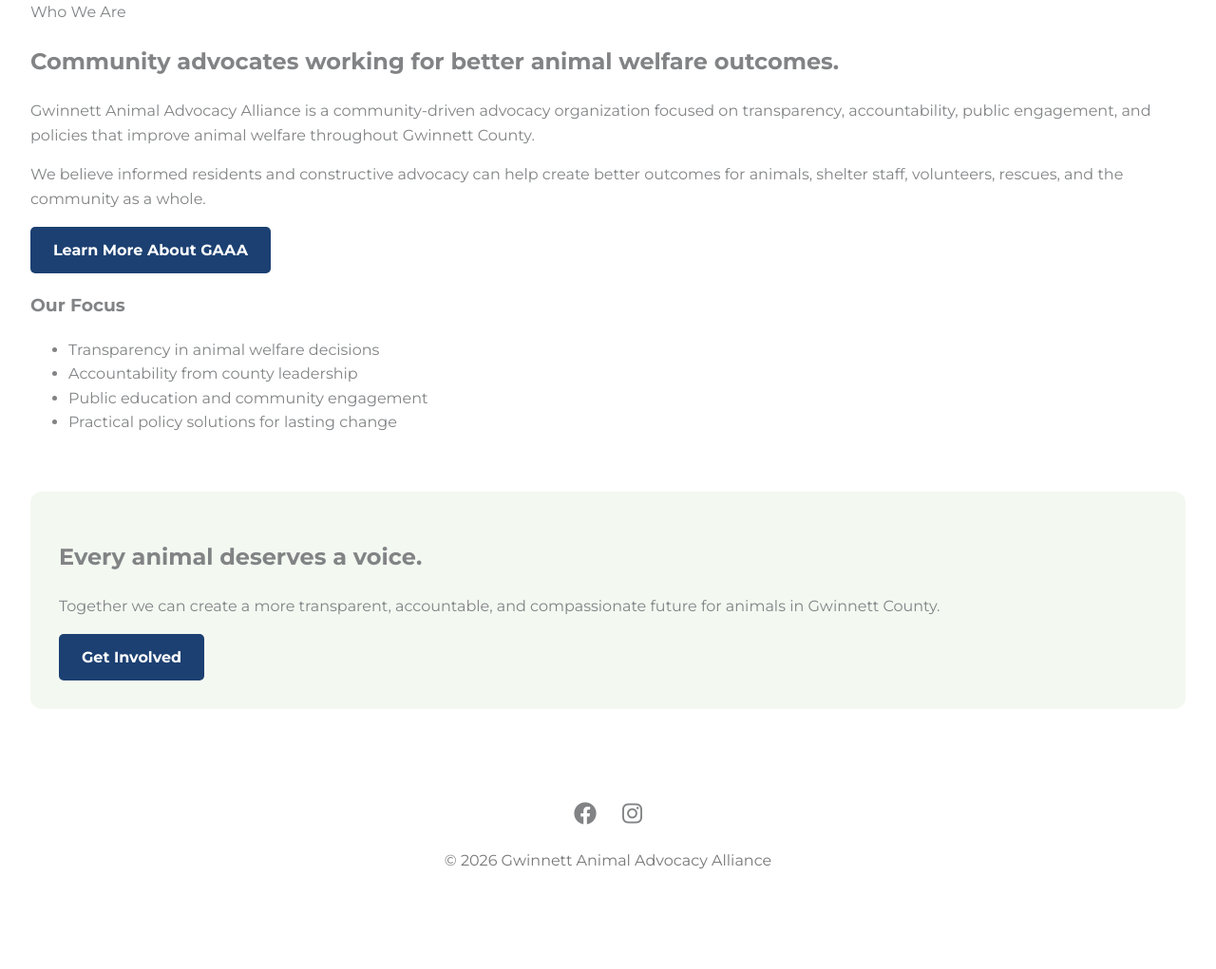
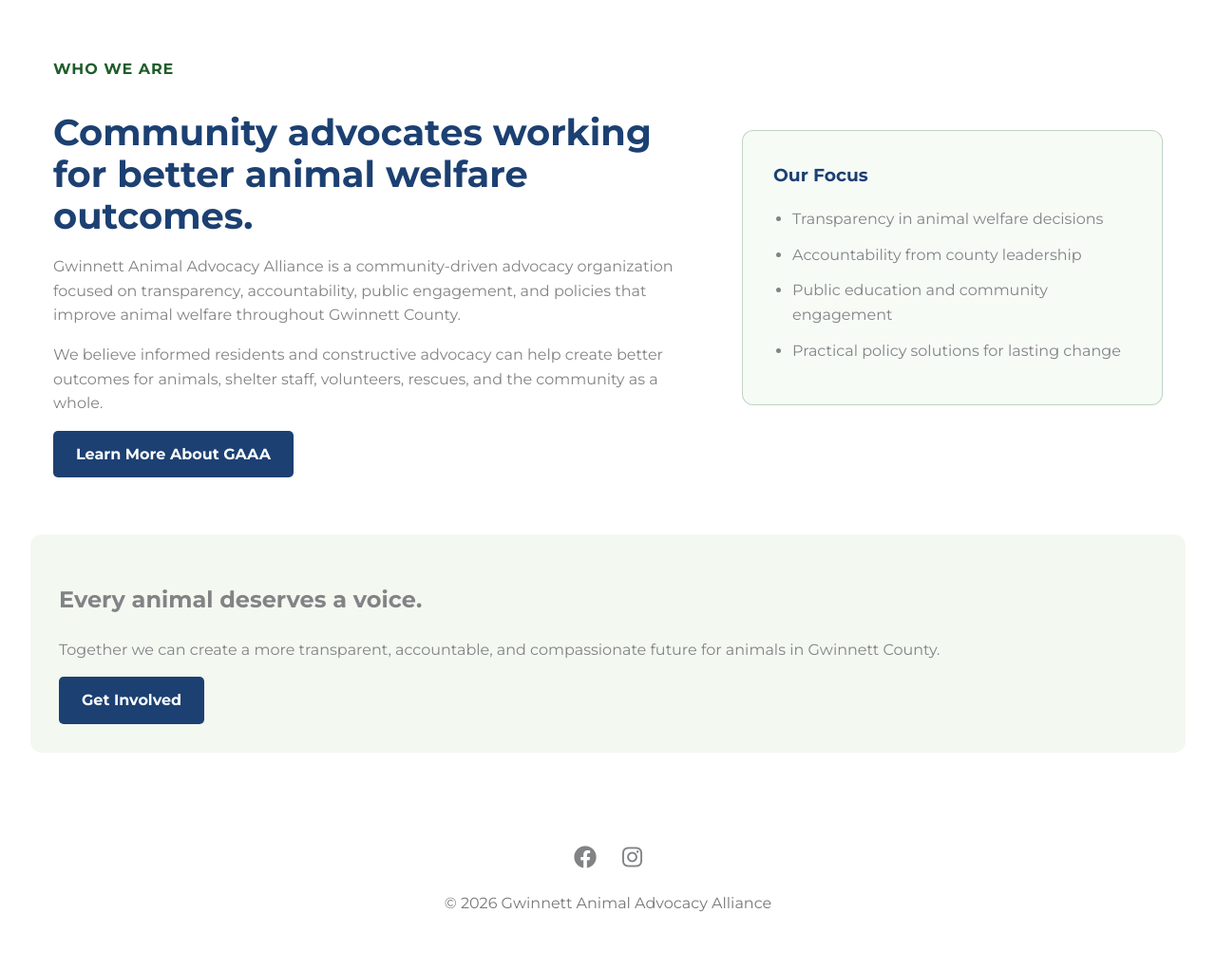
Before and after one commit to whitleybacon/gwinnett-animal-advocacy-alliance, a Jekyll site: the page built from index.html, in a window 1280 px wide. Shown: the part 2289-3310 px from the top of the page at 95% size. Built offline with Jekyll 4.4.1, drawn with Linux system fonts in a browser that asks for light colours; before the commit the page ends 3264 px from its top, so only the background shows below that.

Commit message:
Update default.html

```diff
--- a/_layouts/default.html
+++ b/_layouts/default.html
@@ -615,6 +615,60 @@
             margin: 0 auto 28px;
         }
 
+        .who-we-are-section {
+    max-width: 1200px;
+    margin: 60px auto;
+    padding: 0 24px;
+}
+
+    .who-we-are-content {
+        display: grid;
+        grid-template-columns: 1.4fr .9fr;
+        gap: 36px;
+        align-items: center;
+    }
+
+    .section-label {
+        display: block;
+        color: #1f5d2b;
+        text-transform: uppercase;
+        letter-spacing: .06em;
+        font-weight: 700;
+        margin-bottom: 10px;
+    }
+
+    .who-we-are-text h2 {
+        color: var(--accent);
+        font-size: 2.4rem;
+        line-height: 1.15;
+        margin-bottom: 18px;
+    }
+
+    .who-we-are-text p {
+        margin-bottom: 16px;
+    }
+
+    .who-we-are-card {
+        background: #f7fbf6;
+        border: 1px solid rgba(31, 93, 43, .25);
+        border-radius: 12px;
+        padding: 32px;
+    }
+
+    .who-we-are-card h3 {
+        color: var(--accent);
+        margin-top: 0;
+    }
+
+    .who-we-are-card ul {
+        margin: 0;
+        padding-left: 20px;
+    }
+
+    .who-we-are-card li {
+        margin-bottom: 12px;
+    }
+
         @media (max-width: 768px) {
             .difference-section {
                 margin-top: 35px;
@@ -888,6 +942,23 @@
                 width: auto;
                 display: inline-block;
             }
+            .who-we-are-section {
+        margin: 40px auto;
+        padding: 0;
+    }
+
+        .who-we-are-content {
+            grid-template-columns: 1fr;
+            gap: 24px;
+        }
+
+        .who-we-are-text h2 {
+            font-size: 1.8rem;
+        }
+
+        .who-we-are-card {
+            padding: 24px;
+        }
         }
     </style>
 </head>
```
